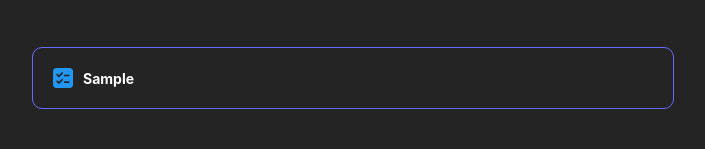
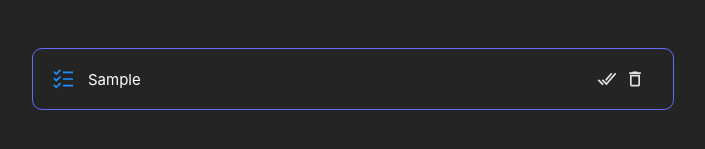
Before and after one commit to ianaomalova/Todo-app, a React (Vite) app: page / in a window 1280 px wide. Both pictures are taken after typing "Sample" into the empty fields and a click on the button "Добавить". Shown: the part 187-336 px from the top of the page, without its empty margins (287-992 px from the left). Built offline with nearby package versions, Linux system fonts and the light colour scheme.

Commit message:
added completed task

```diff
--- a/package.json
+++ b/package.json
@@ -10,8 +10,11 @@
     "preview": "vite preview"
   },
   "dependencies": {
+    "classnames": "^2.5.1",
     "react": "^18.3.1",
-    "react-dom": "^18.3.1"
+    "react-dom": "^18.3.1",
+    "react-icons": "^5.4.0",
+    "uuid": "^11.0.4"
   },
   "devDependencies": {
     "@eslint/js": "^9.17.0",
--- a/src/App.css
+++ b/src/App.css
@@ -4,3 +4,9 @@
   padding: 2rem;
   text-align: center;
 }
+
+.line {
+  width: 100%;
+  color: #646cff;
+  height: 1px;
+}
--- a/src/App.jsx
+++ b/src/App.jsx
@@ -1,18 +1,31 @@
+import {useState} from 'react';
+import { v4 as uuidv4 } from 'uuid';
 import './App.css'
 import ToDoForm from './components/Todos/ToDoForm/ToDoForm.jsx';
 import ToDoList from './components/Todos/ToDoList/TodoList.jsx';
-import {useState} from 'react';
+
 
 function App() {
   const [todos, setTodos] = useState([]);
 
-  const addTodoHandler = (newTodo) => {
-    setTodos([...todos, newTodo])
+  const addTodoHandler = (text) => {
+    const newTask = {
+      id: uuidv4(),
+      text: text,
+      completed: false
+    }
+    setTodos([...todos, newTask])
   }
 
-  const deleteTodoHandler = (index) => {
-    setTodos(todos.filter((_, idx) => {
-      return idx !== index;
+  const deleteTodoHandler = (id) => {
+    setTodos(todos.filter(todo => {
+      return todo.id !== id;
+    }))
+  }
+
+  const toggleTodoHander = (id) => {
+    setTodos(todos.map(todo => {
+      return todo.id === id ? {...todo, completed: !todo.completed} : {...todo}
     }))
   }
 
@@ -20,7 +33,12 @@ function App() {
     <>
       <h1>To Do App</h1>
       <ToDoForm addTodo={addTodoHandler}/>
-      <ToDoList todos={todos} deleteTodo={deleteTodoHandler} />
+      <div className='line'></div>
+      <ToDoList
+        todos={todos}
+        deleteTodo={deleteTodoHandler}
+        toggleTodo={toggleTodoHander}
+      />
     </>
   )
 }
--- a/src/components/Todos/ToDo/Todo.jsx
+++ b/src/components/Todos/ToDo/Todo.jsx
@@ -1,10 +1,20 @@
+import { IoCheckmarkDoneSharp } from "react-icons/io5";
+import { MdOutlineDelete } from "react-icons/md";
+import { GrTask } from "react-icons/gr";
+import cn from 'classnames';
 import style from './Todo.module.css'
 
-const Todo = ({todo, index, deleteTodo}) => {
+const Todo = ({todo, deleteTodo, toggleTodo}) => {
   return (
-    <div className={style.toDoElement} onDoubleClick={() => deleteTodo(index)}>
-      <img src='/src/assets/icons/check.png' alt=''/>
-      <h2 className={style.titleTask}>{todo}</h2>
+    <div className={cn(style.toDoElement)} onDoubleClick={() => deleteTodo(todo.id)}>
+      <div className={style.leftInfo}>
+        <GrTask className={style.iconTask}/>
+        <p className={style.titleTask}>{todo.text}</p>
+      </div>
+      <div className={style.rightInfo}>
+        <IoCheckmarkDoneSharp className={style.icon} onClick={() => toggleTodo(todo.id)} />
+        <MdOutlineDelete className={style.icon} onClick={() => deleteTodo(todo.id)}/>
+      </div>
     </div>
   )
 }
--- a/src/components/Todos/ToDo/Todo.module.css
+++ b/src/components/Todos/ToDo/Todo.module.css
@@ -2,20 +2,79 @@
     margin: 0 auto 15px;
     display: flex;
     align-items: center;
+    justify-content: space-between;
     padding: 20px;
     color-scheme: dark;
     height: 20px;
     width: 600px;
     border-radius: 10px;
     border: 1px solid #646cff;
-    img {
+    .iconTask {
         width: 20px;
         height: 20px;
-        margin-right: 10px;
+        margin-right: 15px;
+        color: dodgerblue;
+        line-height: 1;
     }
+}
+
+.leftInfo {
+    display: flex;
+    align-items: center;
+}
+
+.icon {
+    width: 20px;
+    height: 20px;
+    margin-right: 8px;
+    transition: color 0.3s ease, transform 0.3s ease;
+}
+
+.icon:first-child:hover {
+    color: green;
+    transform: scale(1.2);
+    cursor: pointer;
+}
+
+.icon:nth-child(2):hover {
+    color: red;
+    transform: scale(1.2);
+    cursor: pointer;
+}
+
+.rightInfo {
+    display: flex;
+    align-items: center;
 }
 
 .titleTask {
     color: #fff;
-    font-size: 14px;
+    font-size: 15px;
+    line-height: 1;
 }
+
+.completed {
+    opacity: 0.7;
+    border-color: #4caf50;
+    background-color: #2e2e2e;
+}
+
+.completed .titleTask {
+    text-decoration: line-through;
+    color: #888;
+}
+
+.completed .iconTask {
+    color: #888;
+}
+
+.completed .icon:first-child {
+    color: #4caf50;
+}
+
+.completed .icon:nth-child(2) {
+    color: #888;
+    &:hover {
+        color: red;
+    }
+}
--- a/src/components/Todos/ToDoList/TodoList.jsx
+++ b/src/components/Todos/ToDoList/TodoList.jsx
@@ -1,13 +1,20 @@
 import Todo from '../ToDo/Todo.jsx';
+import style from './TodoList.module.css'
 
-const ToDoList = ({todos, deleteTodo}) => {
+const ToDoList = ({todos, deleteTodo, toggleTodo}) => {
   return (
     <>
       {todos.length > 0 ?
-        todos.map((todo, index) => {
-          return <Todo key={index} todo={todo} deleteTodo={deleteTodo} index={index} />
+        todos.map((todo) => {
+          return <Todo key={todo.id} todo={todo} deleteTodo={deleteTodo} toggleTodo={toggleTodo}/>
       }) :
-        <h2>To do list is empty</h2>}
+        (
+          <div className={style.empty}>
+            <h2>Список задач пуст </h2>
+            <img src="/src/assets/icons/party-popper.png" alt="Empty list" />
+          </div>
+        )
+      }
     </>
   )
 }
--- a/src/components/Todos/ToDoList/TodoList.module.css
+++ b/src/components/Todos/ToDoList/TodoList.module.css
@@ -0,0 +1,13 @@
+.empty {
+    display: flex;
+    align-items: center;
+    justify-content: center;
+    >h2 {
+        display: inline;
+        margin-right: 10px;
+    }
+    >img {
+        width: 24px;
+        height: 24px;
+    }
+}
```
Also changed, not shown: src/assets/icons/party-popper.png (added), 1 other file (tests, documents, lock files or other folders).
